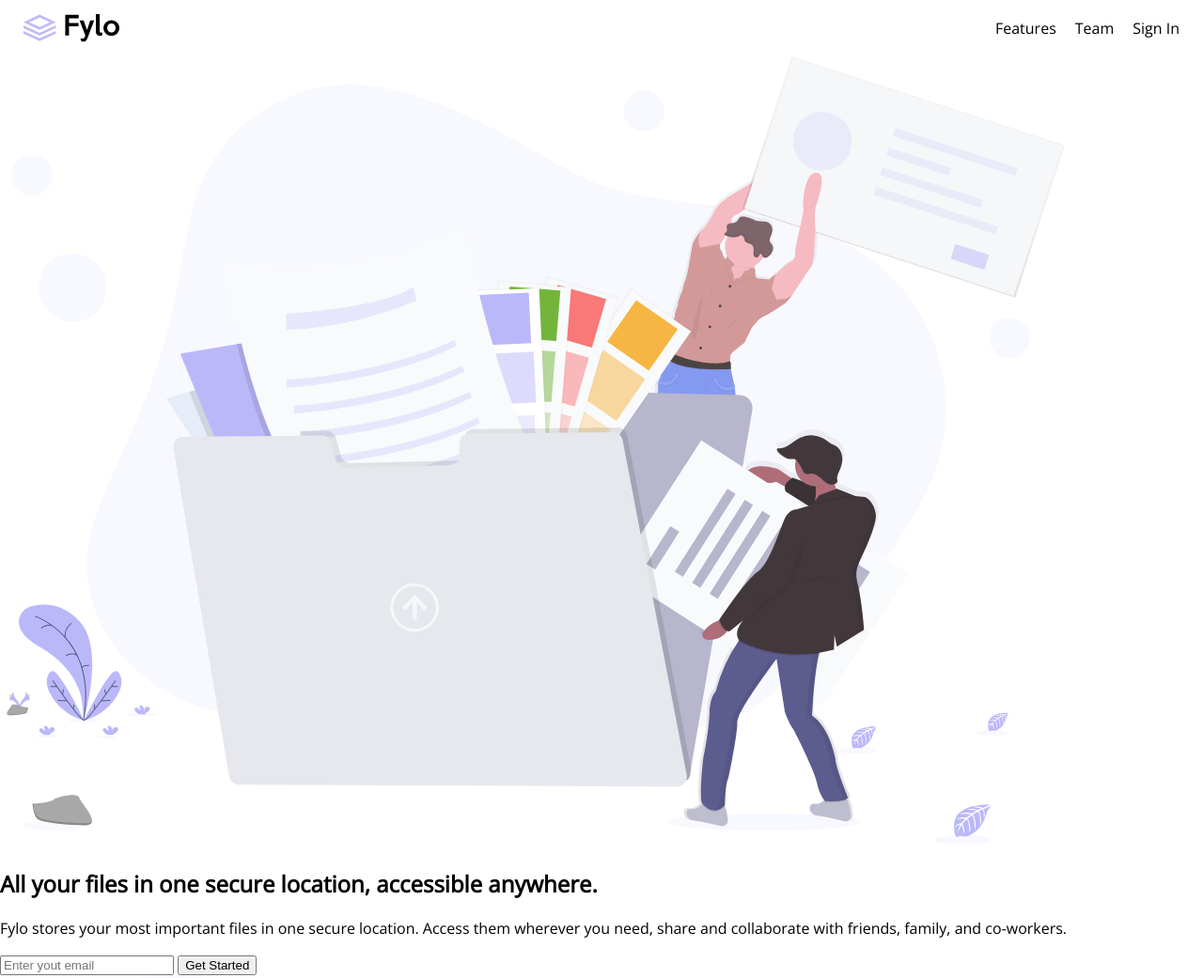
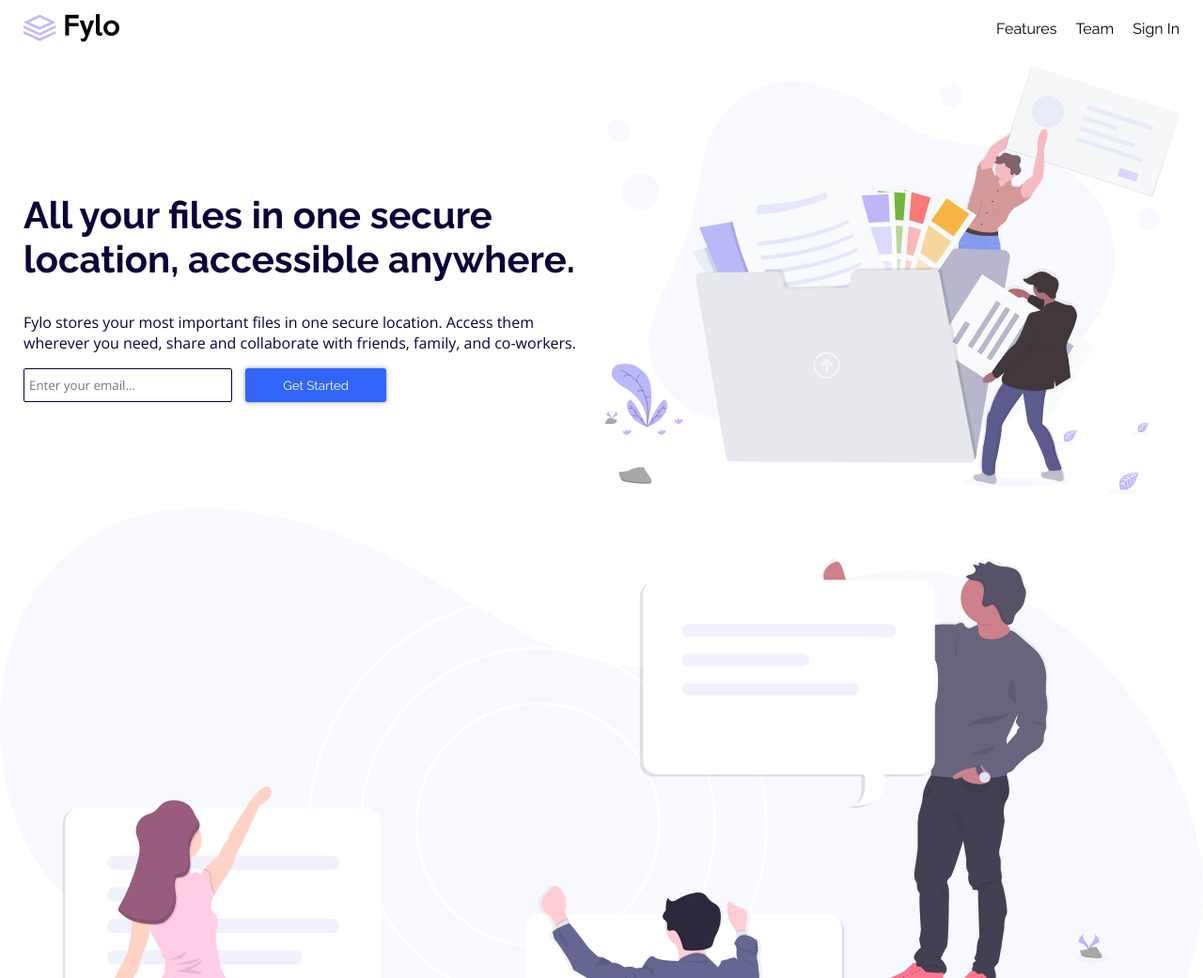
Before and after one commit to devferx/Fylo-landing-page-with-two-column-layout, a plain HTML site: page index.html in a window 1280 px wide. Shown: the top 1041 px of the page at 94% size. Drawn offline with nearby package versions, Linux system fonts and the light colour scheme.

Commit message:
hero section done

```diff
--- a/index.html
+++ b/index.html
@@ -29,21 +29,24 @@
     </nav>
 
     <section class="hero">
-      <img
-        class="hero--illustration"
-        src="./images/illustration-1.svg"
-        alt=""
-      />
-      <h2 class="hero--title">
+      <div class="hero__content">
+        <h2 class="hero__content--title">
           All your files in one secure location, accessible anywhere.
         </h2>
-      <p class="hero--paragraph">
+        <p class="hero__content--paragraph">
           Fylo stores your most important files in one secure location. Access
           them wherever you need, share and collaborate with friends, family, and
           co-workers.
         </p>
-      <input class="hero--input" type="text" placeholder="Enter yout email" />
-      <button class="hero--btn">Get Started</button>
+        <input class="hero__content--input" type="text" placeholder="Enter your email..." />
+        <button class="hero__content--btn">Get Started</button>
+      </div>
+      <div class="hero__illustration">
+        <img
+          src="./images/illustration-1.svg"
+          alt=""
+        />
+      </div>
     </section>
 
     <section class="main-section">
@@ -51,6 +54,7 @@
         class="main-section--illustration"
         src="./images/illustration-2.svg"
         alt="productive illustration"
+        width="100%"
       />
       <h3 class="main-section--illustration">
         Stay productive, wherever you are
--- /dev/null
+++ b/sass/hero.scss
@@ -0,0 +1,53 @@
+.hero {
+  display: flex;
+  align-items: center;
+  padding: 10px 25px;
+  width: 100%;
+  box-sizing: border-box;
+
+  &__content {
+    width: 50%;
+
+    &--title,
+    &--paragraph {
+      color: var(--veryDarkBlue);
+    }
+
+    &--title {
+      font-family: "";
+      font-family: "Raleway", sans-serif;
+      font-size: 2.5rem;
+    }
+
+    &--input {
+      border: 1px solid var(--veryDarkBlue);
+      border-radius: 2px;
+      width: 210px;
+      height: 32px;
+      padding: 1px 5px;
+      font-family: "Open Sans", sans-serif;
+    }
+
+    &--btn {
+      outline: none;
+      font-family: "Raleway", sans-serif;
+      color: white;
+      height: 36px;
+      width: 150px;
+      background-color: var(--brightBlue);
+      border: none;
+      box-shadow: 0px 0px 5px rgba($color: #000000, $alpha: 0.42);
+      margin-left: 10px;
+      border-radius: 3px;
+      cursor: pointer;
+    }
+  }
+
+  &__illustration {
+    flex: 1;
+
+    img {
+      width: 100%;
+    }
+  }
+}
--- a/sass/main.scss
+++ b/sass/main.scss
@@ -13,3 +13,4 @@ body {
 }
 
 @import './nav.scss';
+@import './hero.scss';
--- a/sass/nav.scss
+++ b/sass/nav.scss
@@ -17,6 +17,9 @@
 
     &--item{
       margin-right: 20px;
+      font-family: 'Raleway', sans-serif;
+      font-weight: 400;
+
       &:last-child{
         margin: 0px;
       }
```
Also changed, not shown: css/main.css, 1 other file. Lines whose indentation alone changed are shown as unchanged.
